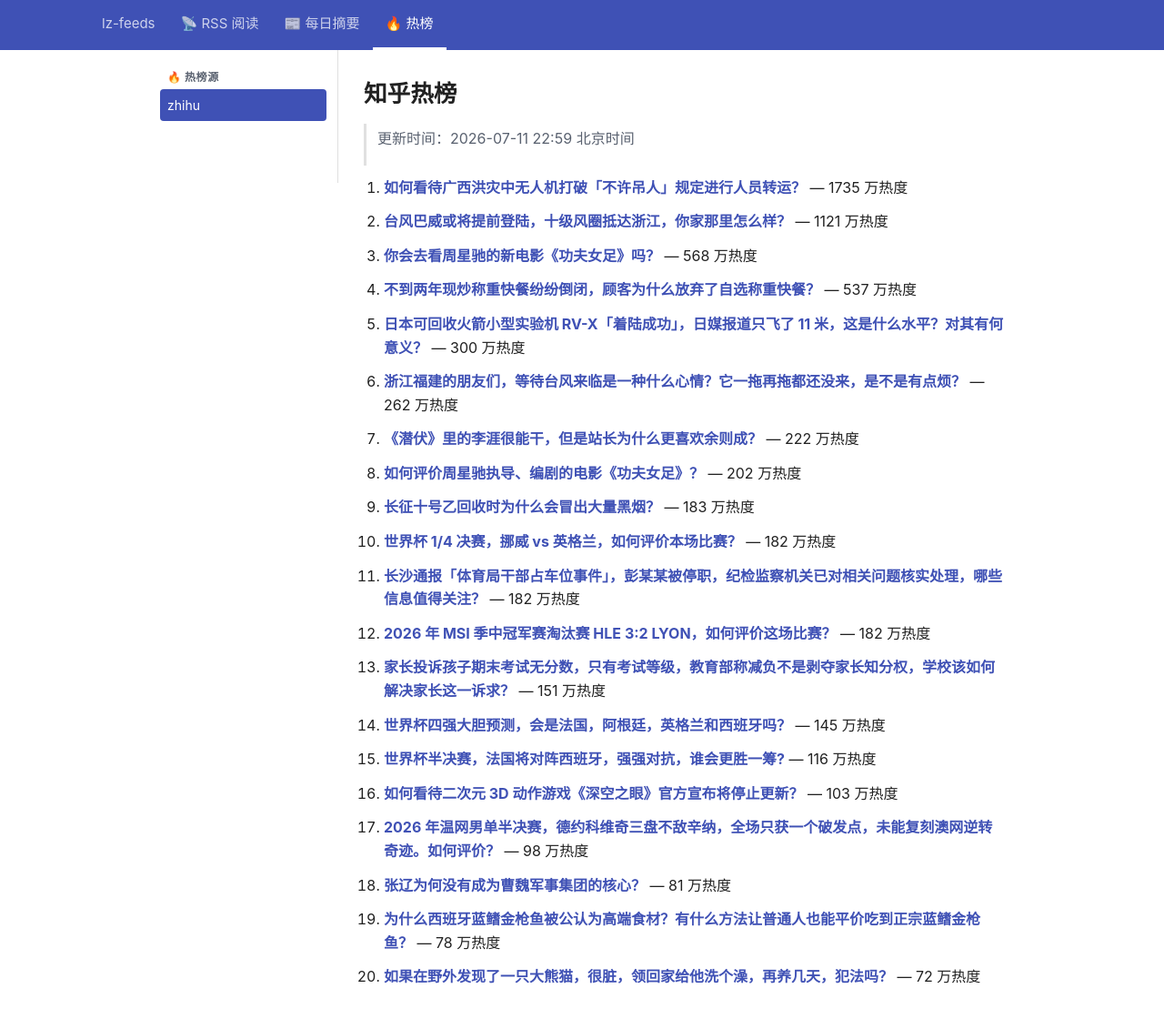
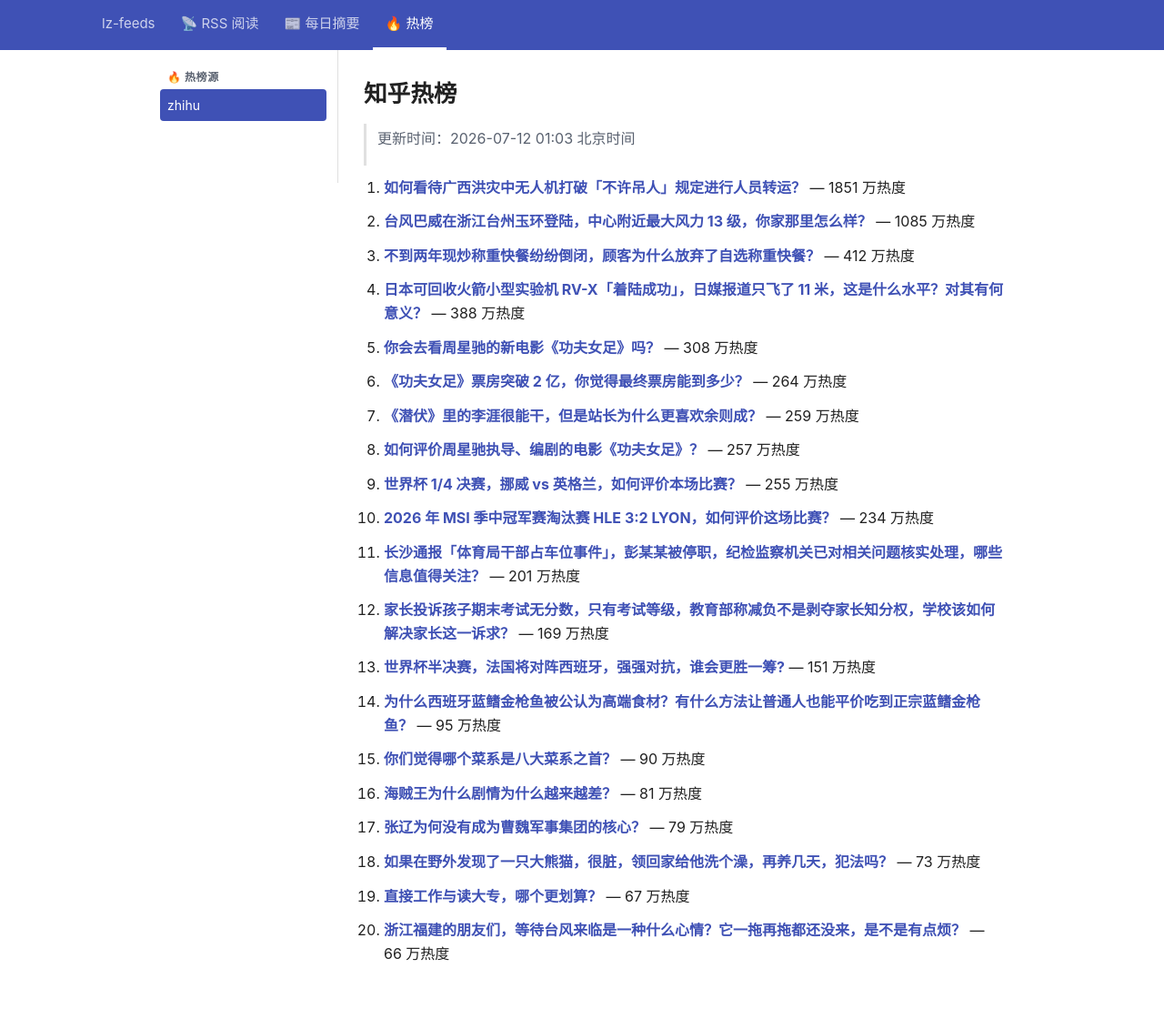
Before and after one commit to lizhang0101/lz-feeds, a Jekyll site: the page built from _hotlist/zhihu.md, in a window 1280 px wide and 1151 px high. Shown: the top 1120 px of the window at 91% size. Built offline with Jekyll 4.4.1, drawn with Linux system fonts in a browser that asks for light colours.

Commit message:
hotlist: 2026-07-11T17:03Z

```diff
--- a/_hotlist/zhihu.md
+++ b/_hotlist/zhihu.md
@@ -1,48 +1,48 @@
 ---
-updated: 2026-07-11 22:59 北京时间
+updated: 2026-07-12 01:03 北京时间
 count: 20
 ---
 
 # 知乎热榜
 
-> 更新时间：2026-07-11 22:59 北京时间
+> 更新时间：2026-07-12 01:03 北京时间
 
-1. **[如何看待广西洪灾中无人机打破「不许吊人」规定进行人员转运？](https://www.zhihu.com/question/2058898849314486143)** — 1735 万热度
+1. **[如何看待广西洪灾中无人机打破「不许吊人」规定进行人员转运？](https://www.zhihu.com/question/2058898849314486143)** — 1851 万热度
 
-2. **[台风巴威或将提前登陆，十级风圈抵达浙江，你家那里怎么样？](https://www.zhihu.com/question/2058816691778184465)** — 1121 万热度
+2. **[台风巴威在浙江台州玉环登陆，中心附近最大风力 13 级，你家那里怎么样？](https://www.zhihu.com/question/2058816691778184465)** — 1085 万热度
 
-3. **[你会去看周星驰的新电影《功夫女足》吗？](https://www.zhihu.com/question/2058093856713969712)** — 568 万热度
+3. **[不到两年现炒称重快餐纷纷倒闭，顾客为什么放弃了自选称重快餐？](https://www.zhihu.com/question/2028079560181171761)** — 412 万热度
 
-4. **[不到两年现炒称重快餐纷纷倒闭，顾客为什么放弃了自选称重快餐？](https://www.zhihu.com/question/2028079560181171761)** — 537 万热度
+4. **[日本可回收火箭小型实验机 RV-X「着陆成功」，日媒报道只飞了 11 米，这是什么水平？对其有何意义？](https://www.zhihu.com/question/2058854448244454744)** — 388 万热度
 
-5. **[日本可回收火箭小型实验机 RV-X「着陆成功」，日媒报道只飞了 11 米，这是什么水平？对其有何意义？](https://www.zhihu.com/question/2058854448244454744)** — 300 万热度
+5. **[你会去看周星驰的新电影《功夫女足》吗？](https://www.zhihu.com/question/2058093856713969712)** — 308 万热度
 
-6. **[浙江福建的朋友们，等待台风来临是一种什么心情？它一拖再拖都还没来，是不是有点烦？](https://www.zhihu.com/question/2059049327108911736)** — 262 万热度
+6. **[《功夫女足》票房突破 2 亿，你觉得最终票房能到多少？](https://www.zhihu.com/question/2059222040616202362)** — 264 万热度
 
-7. **[《潜伏》里的李涯很能干，但是站长为什么更喜欢余则成？](https://www.zhihu.com/question/823558160)** — 222 万热度
+7. **[《潜伏》里的李涯很能干，但是站长为什么更喜欢余则成？](https://www.zhihu.com/question/823558160)** — 259 万热度
 
-8. **[如何评价周星驰执导、编剧的电影《功夫女足》？](https://www.zhihu.com/question/2058553085396620762)** — 202 万热度
+8. **[如何评价周星驰执导、编剧的电影《功夫女足》？](https://www.zhihu.com/question/2058553085396620762)** — 257 万热度
 
-9. **[长征十号乙回收时为什么会冒出大量黑烟？](https://www.zhihu.com/question/2058945292020315835)** — 183 万热度
+9. **[世界杯 1/4 决赛，挪威 vs 英格兰，如何评价本场比赛？](https://www.zhihu.com/question/2059262837763961209)** — 255 万热度
 
-10. **[世界杯 1/4 决赛，挪威 vs 英格兰，如何评价本场比赛？](https://www.zhihu.com/question/2059262837763961209)** — 182 万热度
+10. **[2026 年 MSI 季中冠军赛淘汰赛 HLE 3:2 LYON，如何评价这场比赛？](https://www.zhihu.com/question/2059293856282284980)** — 234 万热度
 
-11. **[长沙通报「体育局干部占车位事件」，彭某某被停职，纪检监察机关已对相关问题核实处理，哪些信息值得关注？](https://www.zhihu.com/question/2059327392334745679)** — 182 万热度
+11. **[长沙通报「体育局干部占车位事件」，彭某某被停职，纪检监察机关已对相关问题核实处理，哪些信息值得关注？](https://www.zhihu.com/question/2059327392334745679)** — 201 万热度
 
-12. **[2026 年 MSI 季中冠军赛淘汰赛 HLE 3:2 LYON，如何评价这场比赛？](https://www.zhihu.com/question/2059293856282284980)** — 182 万热度
+12. **[家长投诉孩子期末考试无分数，只有考试等级，教育部称减负不是剥夺家长知分权，学校该如何解决家长这一诉求？](https://www.zhihu.com/question/2058964046766945142)** — 169 万热度
 
-13. **[家长投诉孩子期末考试无分数，只有考试等级，教育部称减负不是剥夺家长知分权，学校该如何解决家长这一诉求？](https://www.zhihu.com/question/2058964046766945142)** — 151 万热度
+13. **[世界杯半决赛，法国将对阵西班牙，强强对抗，谁会更胜一筹?](https://www.zhihu.com/question/2059206822490271818)** — 151 万热度
 
-14. **[世界杯四强大胆预测，会是法国，阿根廷，英格兰和西班牙吗？](https://www.zhihu.com/question/2058119231846322566)** — 145 万热度
+14. **[为什么西班牙蓝鳍金枪鱼被公认为高端食材？有什么方法让普通人也能平价吃到正宗蓝鳍金枪鱼？](https://www.zhihu.com/question/2058955809854379421)** — 95 万热度
 
-15. **[世界杯半决赛，法国将对阵西班牙，强强对抗，谁会更胜一筹?](https://www.zhihu.com/question/2059206822490271818)** — 116 万热度
+15. **[你们觉得哪个菜系是八大菜系之首？](https://www.zhihu.com/question/387174685)** — 90 万热度
 
-16. **[如何看待二次元 3D 动作游戏《深空之眼》官方宣布将停止更新？](https://www.zhihu.com/question/2058510306708566635)** — 103 万热度
+16. **[海贼王为什么剧情为什么越来越差？](https://www.zhihu.com/question/2046153844078523322)** — 81 万热度
 
-17. **[2026 年温网男单半决赛，德约科维奇三盘不敌辛纳，全场只获一个破发点，未能复刻澳网逆转奇迹。如何评价？](https://www.zhihu.com/question/2059090212874086371)** — 98 万热度
+17. **[张辽为何没有成为曹魏军事集团的核心？](https://www.zhihu.com/question/368391476)** — 79 万热度
 
-18. **[张辽为何没有成为曹魏军事集团的核心？](https://www.zhihu.com/question/368391476)** — 81 万热度
+18. **[如果在野外发现了一只大熊猫，很脏，领回家给他洗个澡，再养几天，犯法吗？](https://www.zhihu.com/question/444398458)** — 73 万热度
 
-19. **[为什么西班牙蓝鳍金枪鱼被公认为高端食材？有什么方法让普通人也能平价吃到正宗蓝鳍金枪鱼？](https://www.zhihu.com/question/2058955809854379421)** — 78 万热度
+19. **[直接工作与读大专，哪个更划算？](https://www.zhihu.com/question/2057562408621805712)** — 67 万热度
 
-20. **[如果在野外发现了一只大熊猫，很脏，领回家给他洗个澡，再养几天，犯法吗？](https://www.zhihu.com/question/444398458)** — 72 万热度
+20. **[浙江福建的朋友们，等待台风来临是一种什么心情？它一拖再拖都还没来，是不是有点烦？](https://www.zhihu.com/question/2059049327108911736)** — 66 万热度
```
